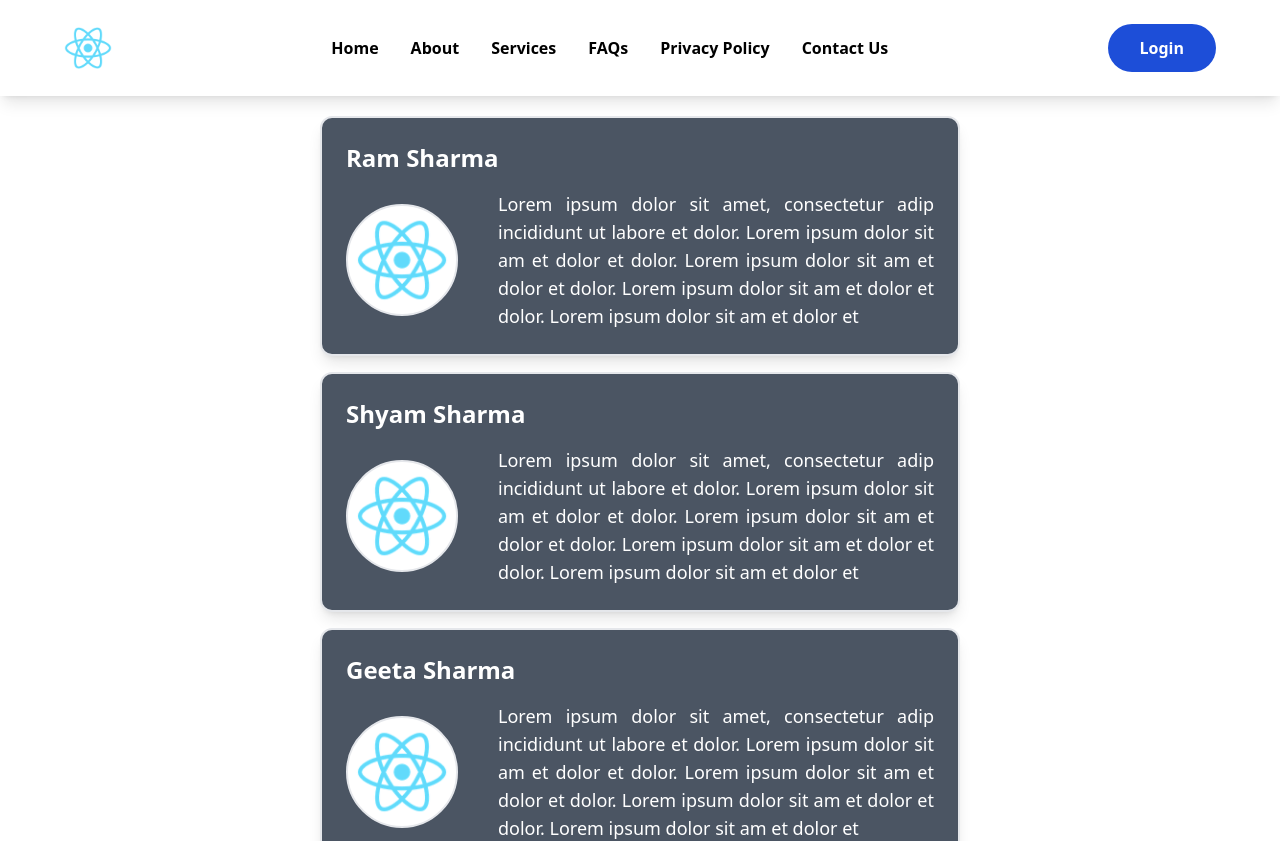
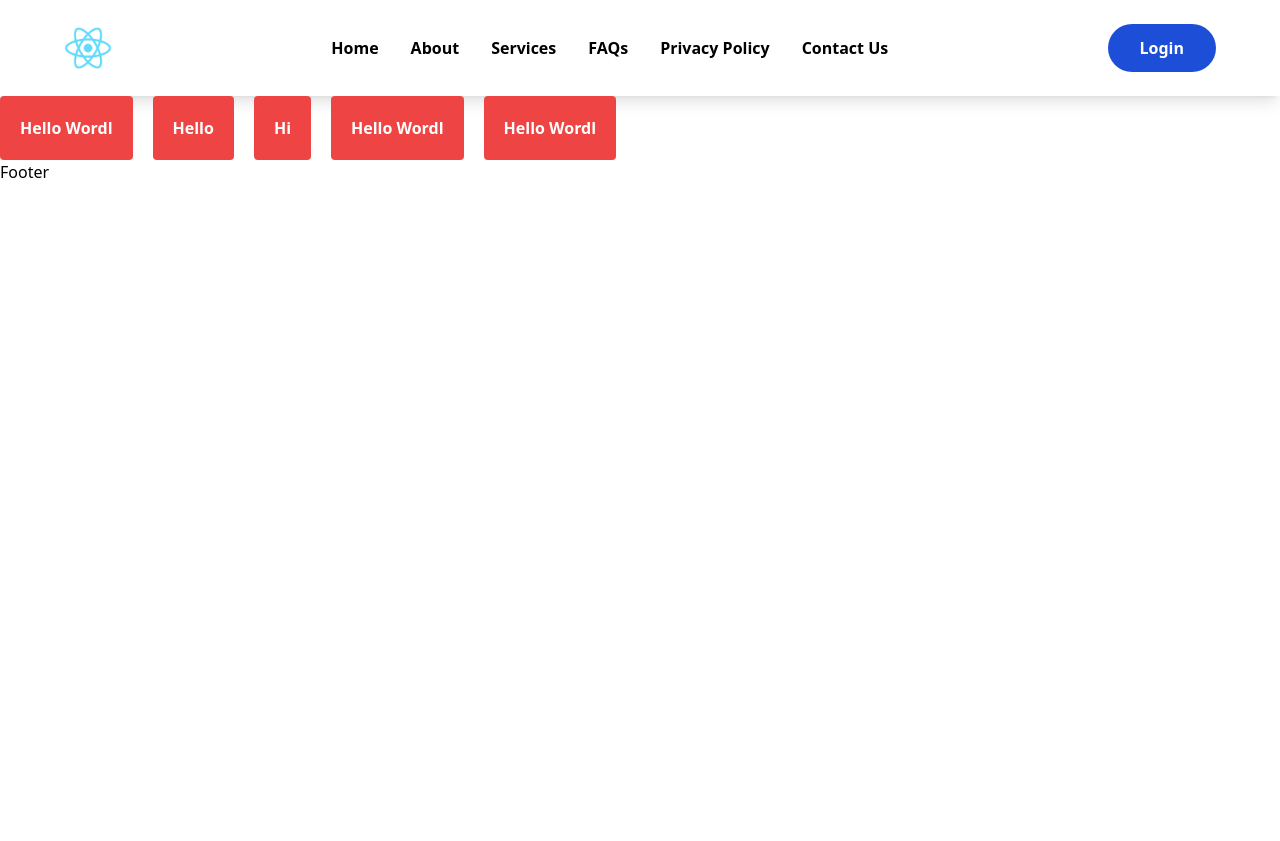
Before and after one commit to anantamishra/react-class, a React (Create React App) app: page / in a window 1280 px wide. Shown: the top 841 px of the page. After the commit the page ends 800 px from the top, so only its background shows below. Built offline with nearby package versions, Linux system fonts and the light colour scheme.

Commit message:
useEffect

```diff
--- a/src/components/Button.jsx
+++ b/src/components/Button.jsx
@@ -3,8 +3,10 @@ import React from "react";
 export function Button(props) {
   return (
     <a href={props.link}>
-      <button className={`${props.css}`}>
-        {props.text}- {props.address}
+      <button
+        className={` text-white p-5 rounded  font-bold bg-red-500 ${props.css}`}
+      >
+        {props.text} {props.address}
       </button>
     </a>
   );
--- a/src/pages/calculator.jsx
+++ b/src/pages/calculator.jsx
@@ -7,14 +7,21 @@ export const Calculator = () => {
     if (value === "=") {
       try {
         const result = eval(input);
-        setInput(result.toString());
+        if (result === "NaN") {
+          setInput("");
+        } else {
+          setInput(result.toString());
+          console.log(result);
+        }
       } catch (error) {
         setInput("Error");
       }
     } else if (value === "C") {
       setInput("");
     } else if (value === "DEL") {
-      setInput(input.slice(0, -2));
+      if (input === "Error" || input === "Infinity") {
+        setInput("");
+      }
     } else {
       setInput(input + value);
     }
@@ -22,9 +29,15 @@ export const Calculator = () => {
 
   return (
     <div className="flex justify-center items-center h-screen bg-gradient-to-r from-purple-500 to-orange-500">
-      <div className="bg-white rounded-lg shadow-lg p-4 w-80">
-        <div className="mb-2 text-right text-3xl font-bold">{input || "0"}</div>
-        <div className="grid grid-cols-4 gap-2">
+      <div className="bg-white rounded-lg shadow-lg p-4 w-80 flex flex-col">
+        <div className="bg-[#0f172a] p-4 rounded-lg text-right mb-4 text-white flex flex-col justify-end">
+          <input
+            className="text-4xl font-bold caret-[#0f172a] bg-inherit text-right justify-end flex "
+            disabled
+            value={input || "0"}
+          />
+        </div>
+        <div className="grid grid-cols-4 gap-2 last:col-span-2">
           {["C", "DEL", "%", "/"].map((symbol) => (
             <button
               key={symbol}
@@ -61,7 +74,7 @@ export const Calculator = () => {
               {symbol}
             </button>
           ))}
-          {[0, ".", "=", ""].map((symbol, index) => (
+          {[0, ".", "="].map((symbol, index) => (
             <button
               key={index}
               onClick={() => handleClick(symbol.toString())}
--- a/src/pages/home.jsx
+++ b/src/pages/home.jsx
@@ -1,46 +1,15 @@
 import React from "react";
-import { ProfileCard } from "../components";
+import { Button, ProfileCard } from "../components";
+import { Link } from "react-router-dom";
 
 export function Home() {
-  const datas = [
-    {
-      name: "Ram Sharma",
-      imageUrl: "/logo192.png",
-      description: `Lorem ipsum dolor sit amet, consectetur adip incididunt ut labore et dolor. Lorem ipsum dolor sit am et dolor et dolor. Lorem ipsum dolor sit am et dolor et dolor. Lorem ipsum dolor sit am et dolor et dolor. Lorem ipsum dolor sit am et dolor et`,
-    },
-    {
-      name: "Shyam Sharma",
-      imageUrl: "/logo192.png",
-      description: `Lorem ipsum dolor sit amet, consectetur adip incididunt ut labore et dolor. Lorem ipsum dolor sit am et dolor et dolor. Lorem ipsum dolor sit am et dolor et dolor. Lorem ipsum dolor sit am et dolor et dolor. Lorem ipsum dolor sit am et dolor et`,
-    },
-    {
-      name: "Geeta Sharma",
-      imageUrl: "/logo192.png",
-      description: `Lorem ipsum dolor sit amet, consectetur adip incididunt ut labore et dolor. Lorem ipsum dolor sit am et dolor et dolor. Lorem ipsum dolor sit am et dolor et dolor. Lorem ipsum dolor sit am et dolor et dolor. Lorem ipsum dolor sit am et dolor et`,
-    },
-    {
-      name: "Sita Sharma",
-      imageUrl: "/logo192.png",
-      description: `Lorem ipsum dolor sit amet, consectetur adip incididunt ut labore et dolor. Lorem ipsum dolor sit am et dolor et dolor. Lorem ipsum dolor sit am et dolor et dolor. Lorem ipsum dolor sit am et dolor et dolor. Lorem ipsum dolor sit am et dolor et`,
-    },
-    {
-      name: "Dinesh Sharma",
-      imageUrl: "/logo192.png",
-      description: `Lorem ipsum dolor sit amet, consectetur adip incididunt ut labore et dolor. Lorem ipsum dolor sit am et dolor et dolor. Lorem ipsum dolor sit am et dolor et dolor. Lorem ipsum dolor sit am et dolor et dolor. Lorem ipsum dolor sit am et dolor et`,
-    },
-  ];
   return (
-    <div className="flex flex-col justify-center items-center gap-4 my-5">
-      {datas.map((data, index) => {
-        return (
-          <ProfileCard
-            key={index}
-            name={data.name}
-            imageUrl={data.imageUrl}
-            description={data.description}
-          />
-        );
-      })}
+    <div className="flex gap-5">
+      <Button text="Hello Wordl" link="https://intelzy.co" css="bg-blue-500" />
+      <Button text="Hello " link="https://intelzy.co" css="bg-red-500" />
+      <Button text="Hi" link="https://intelzy.co" css="bg-green-500" />
+      <Button text="Hello Wordl" link="https://intelzy.co" />
+      <Button text="Hello Wordl" link="https://intelzy.co" />
     </div>
   );
 }
```
